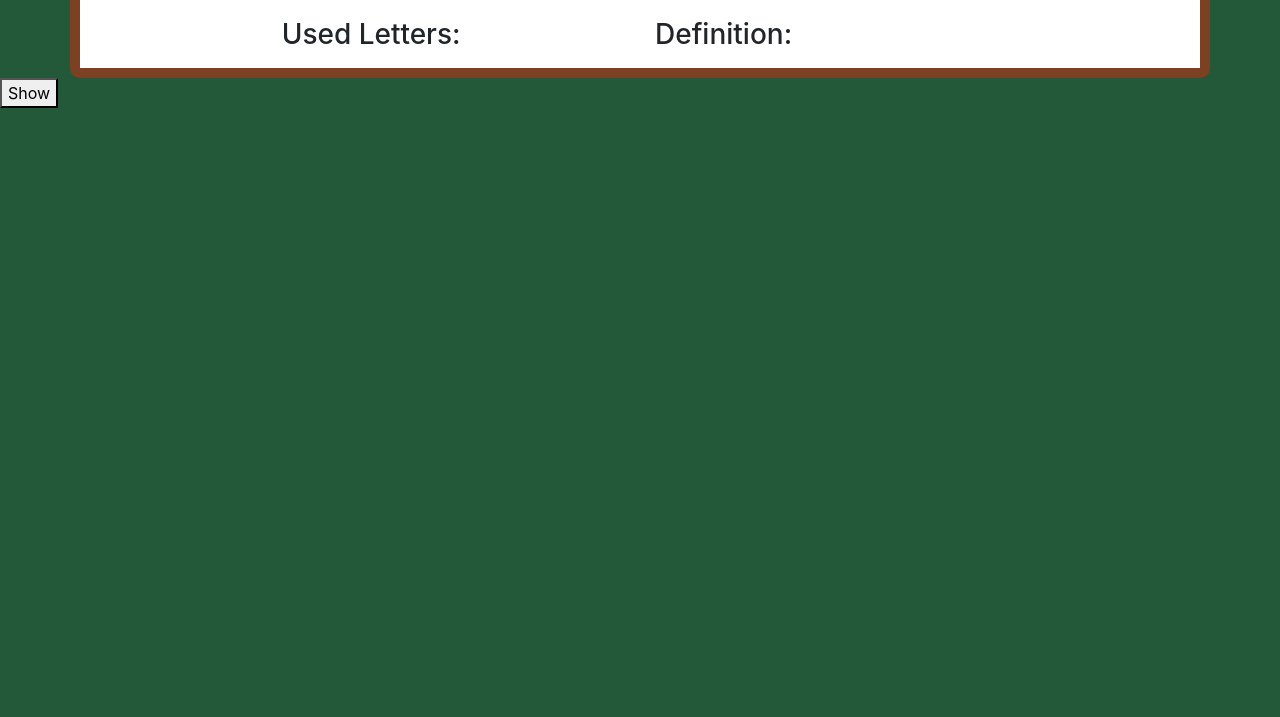
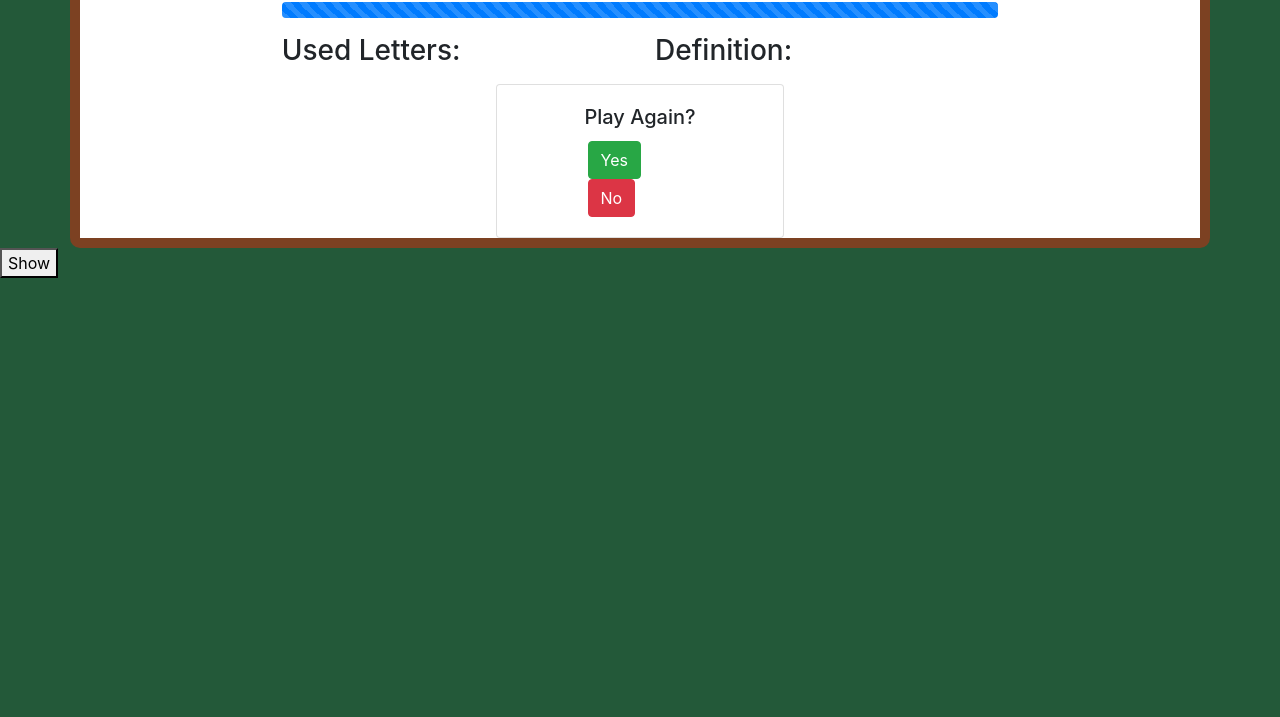
Before and after one commit to dvnnorth/Word-Guess-Game, a plain HTML site: page index.html in a window 1280 px wide. Shown: the part 83-800 px from the top of the page. Drawn offline with nearby package versions, Linux system fonts and the light colour scheme; no server answers.

Commit message:
Implemented a progress loader that is made invisible when the word loads. Tried to implement it in such a way that the width updated with the loading progress of the XMLHttpRequest, but it loaded fast enough on my internet connection as to make that a meaningless gesture. Just made it swirl until the dictionary loads, then its made invisible.

```diff
--- a/assets/js/script.js
+++ b/assets/js/script.js
@@ -49,14 +49,17 @@ function showAll(parentElement) {
     https://gist.github.com/thiagodebastos/08ea551b97892d585f17 */
 function runGame (callback) {
     const xmlReq = new XMLHttpRequest();
+    let progressContainer = document.getElementById("prog-container");
     xmlReq.overrideMimeType("application/json");
     xmlReq.open("GET", "https://raw.githubusercontent.com/matthewreagan/WebstersEnglishDictionary/master/dictionary.json", true);
     xmlReq.onreadystatechange = function () {
         if (xmlReq.readyState == 4 && xmlReq.status == "200") {
             callback(xmlReq.responseText);
+            progressContainer.classList.add("invisible");
         }
     }
     xmlReq.send(null);
+
 }
 
 /* Function keyAppears() checks if a given key appears in a given word
--- a/index.html
+++ b/index.html
@@ -32,6 +32,11 @@
 
             <div class="col-lg-8 mr-auto ml-auto" id="word-display-div">
 
+                <!-- XMLHttpRequest progress bar-->
+                <div class="progress" id="prog-container">
+                    <div class="progress-bar progress-bar-striped progress-bar-animated" id="prog-bar" role="progressbar" style="width: 100%"></div>
+                </div>
+
                 <ul class="list-inline text-center" id="word-to-be-guessed">
 
                 </ul>
@@ -59,6 +64,28 @@
 
         </div>
 
+        <div class="row">
+
+            <div class="col-lg-8 mr-auto ml-auto" id="play-again">
+
+                <div class="card ml-auto mr-auto" style="width: 18rem;">
+
+                    <div class="card-body">
+
+                        <h5 class="card-title text-center">Play Again?</h5>
+
+                        <div class="ml-auto mr-auto" style="width: 105px">
+                            <button class="btn btn-success">Yes</button>
+                            <button class="btn btn-danger">No</button>
+                        </div>
+
+                    </div>
+
+                </div>
+            </div>
+
+        </div>
+
     </div>
 
     <button id="showButton">Show</button>
```
